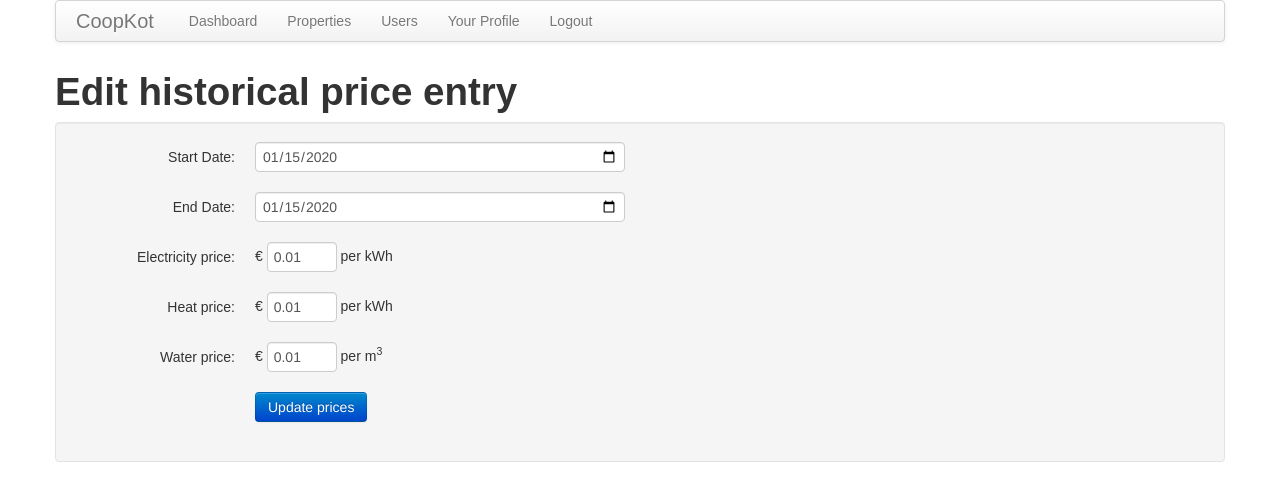
After one commit to JrtPec/coopkot, a Flask app: page /edit_prices/1 in a window 1280 px wide. The commit adds this page. Shown: the top 501 px of the page. Run offline with Flask 2, Linux system fonts and the light colour scheme; a user stored in the database is signed in; tables that the repository leaves empty hold one stand-in row (values such as "Sample post"); some libraries are stand-ins or nearby versions.

Commit message:
prices history and edit

```diff
--- a/app/forms.py
+++ b/app/forms.py
@@ -65,6 +65,13 @@ class UpdatePricesForm(Form):
     heat = DecimalField('heat', validators = [Required()], places = 2)
     water = DecimalField('water', validators = [Required()], places = 2)
 
+class EditPricesForm(Form):
+    electricity = DecimalField('electricity', validators = [Required()], places = 2)
+    heat = DecimalField('heat', validators = [Required()], places = 2)
+    water = DecimalField('water', validators = [Required()], places = 2)
+    start_date = DateField('start_date', validators=[Required()])
+    end_date = DateField('end_date')
+
 class AddRoomForm(Form):
     name = TextField('name', validators = [Required()])
     info = TextAreaField('info', validators = [Length(min = 0, max = 140)])
--- a/app/models.py
+++ b/app/models.py
@@ -60,6 +60,9 @@ class Property(db.Model):
 
     def get_current_prices(self):
         return Prices.query.join(Property, (Property.id == Prices.property_id)).filter(Property.id == self.id).order_by(Prices.start_date.desc()).first()
+
+    def get_prices(self):
+        return Prices.query.filter(Prices.property_id == self.id).order_by(Prices.start_date.desc())
 
     def get_contracts(self):
         return Contract.query.join(Room).filter(Room.property_id == self.id)
--- /dev/null
+++ b/app/templates/edit_prices.html
@@ -0,0 +1,63 @@
+<!-- extend base layout -->
+{% extends "base.html" %}
+
+{% block content %}
+<h1>Edit historical price entry</h1>
+{% include 'flash.html' %}
+<div class="well">
+    <form class="form-horizontal" action="" method="post" name="edit">
+        {{form.hidden_tag()}}
+        <div class="control-group{% if form.errors.post %} error{% endif %}">
+            <label class="control-label" for="start_date">Start Date:</label>
+            <div class="controls">
+                {{ form.start_date(maxlength = 140, class = "span4") }}
+                {% for error in form.errors.start_date %}
+                    <span class="help-inline"> [{{error}}]</span><br>
+                {% endfor %}
+            </div>
+        </div>
+        <div class="control-group{% if form.errors.post %} error{% endif %}">
+            <label class="control-label" for="end_date">End Date:</label>
+            <div class="controls">
+                {{ form.end_date(maxlength = 140, class = "span4") }}
+                {% for error in form.errors.end_date %}
+                    <span class="help-inline"> [{{error}}]</span><br>
+                {% endfor %}
+            </div>
+        </div>
+        <div class="control-group{% if form.errors.post %} error{% endif %}">
+            <label class="control-label" for="electricity">Electricity price:</label>
+            <div class="controls">
+                € {{ form.electricity(maxlength = 20, class = "span1") }} per kWh
+                {% for error in form.errors.electricity %}
+                    <span class="help-inline"> [{{error}}]</span><br>
+                {% endfor %}
+            </div>
+        </div>
+        <div class="control-group{% if form.errors.post %} error{% endif %}">
+            <label class="control-label" for="heat">Heat price:</label>
+            <div class="controls">
+                € {{ form.heat(maxlength = 20, class = "span1") }} per kWh
+                {% for error in form.errors.heat %}
+                    <span class="help-inline"> [{{error}}]</span><br>
+                {% endfor %}
+            </div>
+        </div>
+        <div class="control-group{% if form.errors.post %} error{% endif %}">
+            <label class="control-label" for="water">Water price:</label>
+            <div class="controls">
+                € {{ form.water(maxlength = 20, class = "span1") }} per m<sup>3</sup>
+                {% for error in form.errors.water %}
+                    <span class="help-inline"> [{{error}}]</span><br>
+                {% endfor %}
+            </div>
+        </div>
+        <div class="control-group">
+            <div class="controls">
+                <input class="btn btn-primary" type="submit" value="Update prices">
+            </div>
+        </div>
+    </form>
+</div>
+</form>
+{% endblock %}
--- a/app/templates/property.html
+++ b/app/templates/property.html
@@ -16,7 +16,7 @@
 	<p><b>Heat: </b>€ {{prices.heat/100}} per kWh</p>
 	<p><b>Water: </b>€ {{prices.water/100}} per m<sup>3</sup></p>
 	<p>These prices are in effect since: {{prices.start_date.date()}}</p>
-	<p><a href="{{url_for('update_prices', id = prices.id)}}">Update prices</a></p>
+	<p><a href="{{url_for('update_prices', id = prices.id)}}">Update prices</a> | <a href="{{url_for('prices', id = property.id)}}">View history of prices</a></p>
 </div>
 <div class="well well-large">
 	<h2>Rooms</h2>
--- a/app/views.py
+++ b/app/views.py
@@ -1,7 +1,7 @@
 from flask import render_template, flash, redirect, session, url_for, request, g, abort
 from flask.ext.login import login_user, logout_user, current_user, login_required
 from app import app, db, lm, facebook
-from forms import LoginForm, EditForm, EditPropertyForm, AddPropertyForm, UpdatePricesForm, AddRoomForm, EditRoomForm, AddFeedForm, AddDatastreamForm, AddUserContractForm, AddRoomContractForm, AddConnectionRoomDatastreamForm, AddConnectionDatastreamRoomForm
+from forms import LoginForm, EditForm, EditPropertyForm, AddPropertyForm, UpdatePricesForm, EditPricesForm, AddRoomForm, EditRoomForm, AddFeedForm, AddDatastreamForm, AddUserContractForm, AddRoomContractForm, AddConnectionRoomDatastreamForm, AddConnectionDatastreamRoomForm
 from models import User, ROLE_USER, ROLE_ADMIN, ROLE_LANDLORD, Property, Prices, Room, Feed, Datastream, Contract, Room_Datastream
 from datetime import datetime, date
 from xively import get_datastreams, get_dataset
@@ -247,6 +247,46 @@ def update_prices(id):
         form.water.data = float(prices.water)/100
     return render_template('update_prices.html',
         propertyName = prices.property.name,
+        form = form)
+
+@app.route('/prices/<id>')
+@login_required
+def prices(id):
+    p = Property.query.get(id)
+    if p == None:
+        flash('Property not found')
+        abort(404)
+    prices = p.get_prices()
+    return render_template('prices.html',
+        propertyName = p.name,
+        prices = prices)
+
+@app.route('/edit_prices/<id>', methods=['GET', 'POST'])
+@login_required
+def edit_prices(id):
+    p = Prices.query.get(id)
+    if p == None:
+        flash('Prices not found')
+        abort(404)
+    form = EditPricesForm()
+    if form.validate_on_submit():
+        p.electricity = int(form.electricity.data*100)
+        p.heat = int(form.heat.data*100)
+        p.water = int(form.water.data*100)
+        p.start_date = form.start_date.data
+        p.end_date = form.end_date.data
+        db.session.add(p)
+        db.session.commit()
+        flash("Prices updated!")
+        return redirect(url_for('prices',id=p.property_id))
+    elif request.method != 'POST':
+        form.electricity.data = float(p.electricity)/100
+        form.heat.data = float(p.heat)/100
+        form.water.data = float(p.water)/100
+        form.start_date.data = p.start_date
+        form.end_date.data = p.end_date
+    return render_template('edit_prices.html',
+        prices = p,
         form = form)
 
 @app.route('/add_room/<id>', methods = ['GET','POST'])
```
Also changed, not shown: app/templates/prices.html (added, +32 -0 lines), 3 other files.
